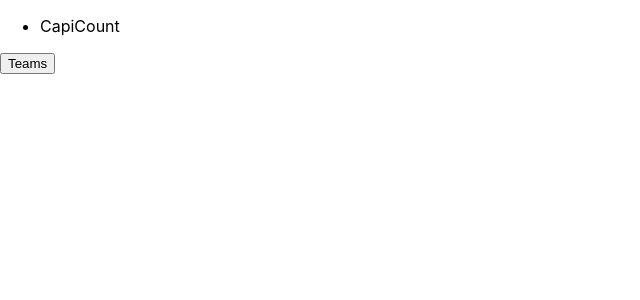
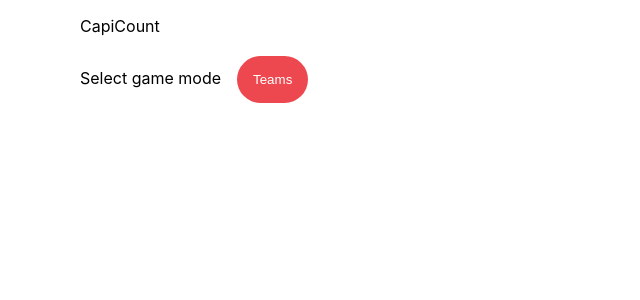
Before and after one commit to barriosx/dominoes-counter, a React (Create React App) app: page / in a window 1280 px wide. Shown: the top 300 px of the page, without its empty margins (0-640 px from the left). Built offline with nearby package versions, Linux system fonts and the light colour scheme.

Commit message:
Push put basic score tracker with styles for buttons and input fields, and flexbox to control layout

```diff
--- a/src/App.css
+++ b/src/App.css
@@ -0,0 +1,3 @@
+.container {
+  margin: 0rem 5rem;
+}
--- a/src/App.js
+++ b/src/App.js
@@ -23,7 +23,7 @@ function App() {
   }
 
   return (
-    <div className="App">
+    <div className="container">
       <Header session={game} start={gameStart} newGame={newGame} />
       <Setup session={game} start={gameStart} handleSession={handleSession} handleGameConfig={handleGameConfig}/>
       <Score session={game} start={gameStart} gameSession={gameConfig} />
--- a/src/Components/Header/index.js
+++ b/src/Components/Header/index.js
@@ -1,8 +1,9 @@
 import React from 'react';
+import './style.css';
 
 
 function Header({session, start , newGame}) {
-  let gameButton = session && start  ? <li><button onClick={newGame}>New Game</button></li> : null;
+  let gameButton = session && start  ? <li><button className="btn btn-secondary" onClick={newGame}>New Game</button></li> : null;
   return (
     <div className="header">
       <ul>
--- a/src/Components/Header/style.css
+++ b/src/Components/Header/style.css
@@ -0,0 +1,14 @@
+.header {
+  margin: 0rem;
+}
+.header ul {
+  display: flex;
+  align-items: baseline;
+  margin: 1rem 0rem;
+  list-style: none;
+  padding: 0;
+}
+
+.header ul li:not(:last-child) {
+  margin-right: 1rem;
+}
--- a/src/Components/Score/index.js
+++ b/src/Components/Score/index.js
@@ -1,14 +1,15 @@
 import React, { useState, useEffect } from 'react';
+import './style.css'
 
 const Score = ({session, start, gameSession}) => {
-  const [round, setRound] = useState({number: 0, bonus: 100});
+  const [round, setRound] = useState([{number: 0, bonus: 100, winner: '', pointsWon: 0}]);
   const [team1Points, setTeam1Points] =  useState();
   const [team2Points, setTeam2Points] = useState();
   const [team1Score, setTeam1Score] = useState(0);
   const [team2Score, setTeam2Score] = useState(0);
 
   const resetGame = () => {
-    setRound({number: 0, bonus: 100});
+    setRound([{number: 0, bonus: 100, winner: '', pointsWon: 0}]);
     setTeam1Score(0);
     setTeam2Score(0);
     setTeam1Points(0);
@@ -16,7 +17,8 @@ const Score = ({session, start, gameSession}) => {
   }
   useEffect(()=> {
     if(session && start) {
-      console.log(gameSession)
+      console.log(round);
+
     }
     else {
       resetGame();
@@ -36,42 +38,51 @@ const Score = ({session, start, gameSession}) => {
 
   const handleScore = (bonus,team) => {
     // Which team do we add the score to
+    const pointsWon = team === 1 ? team1Score + team1Points + bonus + round[round.length-1].bonus : team2Score + team2Points + bonus + round[round.length-1].bonus;
     if(team === 1) {
-      setTeam1Score(team1Score + team1Points + bonus + round.bonus)
-      setTeam1Points(0);
+      setTeam1Score(pointsWon)
     }
     else {
-      setTeam2Score(team2Score + team2Points + bonus + round.bonus)
-      setTeam2Points(0);
+      setTeam2Score(pointsWon)
     }
 
-    // Update bonus points based on round number
-    switch (round.number) {
+
+    switch (round[round.length-1].number) {
       case 0:
-        setRound({
-          number: round.number + 1,
-          bonus: 75
-        })
+        setRound([...round, {
+          number: round.length,
+          bonus: 75,
+          winner: team === 1 ? 'Team 1' : 'Team 2',
+          pointsWon: pointsWon
+        }])
         break;
       case 1:
-        setRound({
-          number: round.number + 1,
-          bonus: 50
-        })
+        setRound([...round, {
+          number: round.length,
+          bonus: 50,
+          winner: team === 1 ? 'Team 1' : 'Team 2',
+          pointsWon: pointsWon
+        }])
         break;
       case 2:
-        setRound({
-          number: round.number + 1,
-          bonus: 25
-        })
+        setRound([...round, {
+          number: round.length,
+          bonus: 25,
+          winner: team === 1 ? 'Team 1' : 'Team 2',
+          pointsWon: pointsWon
+        }])
         break;
       default:
-        setRound({
-          number: round.number + 1,
-          bonus: 0
-        })
+        setRound([...round, {
+          number: round.length,
+          bonus: 0,
+          winner: team === 1 ? 'Team 1' : 'Team 2',
+          pointsWon: pointsWon
+        }])
         break;
     }
+    setTeam1Points(0);
+    setTeam2Points(0);
   }
 
   const handleChange = e => {
@@ -86,25 +97,30 @@ const Score = ({session, start, gameSession}) => {
 
   if (session && start) {
     return (
-      <div className="game-score">
-        <h1>Round { round.number + 1 }</h1>
-        <p>Round Bonus: { round.bonus > 0 ? round.bonus : 'None' }</p>
+      <div className="game-scores-wrapper">
+        <h1>Round { round.length }</h1>
+        <p>Round Bonus: { round[round.length-1].bonus > 0 ? round[round.length-1].bonus : 'None' }</p>
+        <div className="game-scores">
           <div className="team-1">
             <h2>Team 1: { `${gameSession.players[0].name} and ${gameSession.players[1].name}` } </h2>
             <p>Score: { team1Score }</p>
+            <div className="score-form">
               <input placeholder="Points" name="team1" className="form-control" value={team1Points} onChange={handleChange}></input>
-          <button onClick={() => handleScore(0,1)}>Regular Win</button>
-          <button onClick={() => handleScore(100,1)}>Capicu!</button>
-          <button onClick={() => handleScore(100,1)}>Chuchazo!</button>
-
+              <button className="btn btn-primary" onClick={() => handleScore(0,1)}>Regular Win</button>
+              <button className="btn btn-capicu" onClick={() => handleScore(100,1)}>Capicu!</button>
+              <button className="btn btn-chuchazo" onClick={() => handleScore(100,1)}>Chuchazo!</button>
+            </div>
           </div>
           <div className="team-2">
             <h2>Team 2: { `${gameSession.players[2].name} and ${gameSession.players[3].name}` } </h2>
             <p>Score: { team2Score }</p>
+            <div className="score-form">
               <input placeholder="Points" name="team2" className="form-control" value={team2Points} onChange={handleChange}></input>
-          <button onClick={() => handleScore(0,2)}>Regular Win</button>
-          <button onClick={() => handleScore(100,2)}>Capicu!</button>
-          <button onClick={() => handleScore(100,2)}>Chuchazo!</button>
+              <button className="btn btn-primary" onClick={() => handleScore(0,2)}>Regular Win</button>
+              <button className="btn btn-capicu" onClick={() => handleScore(100,2)}>Capicu!</button>
+              <button className="btn btn-chuchazo" onClick={() => handleScore(100,2)}>Chuchazo!</button>
+            </div>
+          </div>
         </div>
       </div>
     )
--- a/src/Components/Score/style.css
+++ b/src/Components/Score/style.css
@@ -0,0 +1,13 @@
+.game-scores-wrapper {
+
+}
+.game-scores {
+  display: flex;
+}
+.game-scores > * {
+  flex: 1;
+}
+
+.score-form >:not(:last-child) {
+  margin-right: 1rem;
+}
--- a/src/Components/Setup/index.js
+++ b/src/Components/Setup/index.js
@@ -1,4 +1,5 @@
 import React, { useState, useEffect } from 'react';
+import './style.css';
 
 const Setup = ({session, start, handleSession, handleGameConfig}) => {
   let gameType, playerNames; // Will hold html boiler plate
@@ -87,8 +88,9 @@ const Setup = ({session, start, handleSession, handleGameConfig}) => {
     // Create a game if there isn't one created
      gameType = (
       <div className="game-type">
+        <p>Select game mode</p>
         {/* <button className="btn game-type ffa" onClick={() => setGameType('FFA')}>Free for All</button> */}
-        <button className="btn game-type 2v2" onClick={() => setGameType('2V2')}>Teams</button>
+        <button className="btn btn-secondary" onClick={() => setGameType('2V2')}>Teams</button>
       </div>
     );
     playerNames = null;
@@ -107,7 +109,7 @@ const Setup = ({session, start, handleSession, handleGameConfig}) => {
               }
             )
           }
-          <button onClick={sendConfig}>Start Game!</button>
+          <button className="btn btn-primary" onClick={sendConfig}>Start Game!</button>
         </div>
       );
     }
--- a/src/Components/Setup/style.css
+++ b/src/Components/Setup/style.css
@@ -0,0 +1,7 @@
+.game-type {
+  display: flex;
+  align-items: baseline;
+}
+.game-type > *:not(:last-child), .game-setup .game-players > *:not(:last-child) {
+  margin-right: 1rem;
+}
--- a/src/index.css
+++ b/src/index.css
@@ -6,3 +6,36 @@ body {
   -webkit-font-smoothing: antialiased;
   -moz-osx-font-smoothing: grayscale;
 }
+
+.btn {
+  color: #fff;
+  padding: 1rem;
+  border: none;
+  letter-spacing: normal;
+  word-spacing: normal;
+  border-radius: 1.5rem;
+  transition: background-color 0.3s cubic-bezier(0.23, 1, 0.320, 1)
+}
+
+.btn-primary {
+  background-color: rgba(27, 109, 233, 0.8);
+
+}
+
+.btn-secondary {
+  background-color: rgba(233, 27, 37, 0.8)
+}
+.btn-chuchazo {
+  background-color: rgba(82, 27, 233, 0.8);
+}
+
+.btn-capicu {
+  background-color: rgba(233, 85, 27, 0.8);
+
+}
+
+.form-control {
+  padding: 1rem 0.5rem;
+  border: 0.15rem solid #f4f6f5;
+  border-radius: 0.25rem;
+}
```
Lines whose indentation alone changed are shown as unchanged.
